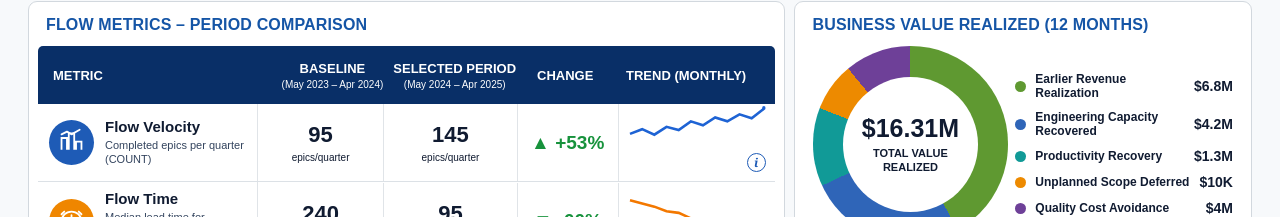
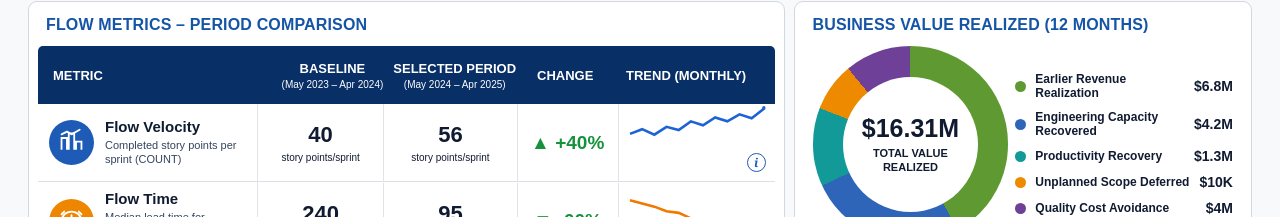
Before and after one commit to praneetsyavagal1/jira-insights, a Next.js app: page / in a window 1280 px wide. Shown: the part 354-571 px from the top of the page. Built offline with nearby package versions, Linux system fonts and the light colour scheme.

Commit message:
Align flow velocity with Jira sprint evidence

```diff
--- a/src/components/executive-dashboard.tsx
+++ b/src/components/executive-dashboard.tsx
@@ -25,7 +25,7 @@ const topMetrics = [
     label: "Capacity Recovered",
     value: "$4.2M",
     detail: "Engineering Capacity Gained",
-    info: "The team completed 145 epics per quarter versus 95 previously without adding equivalent headcount. Reusable patterns, better sequencing, and AI-assisted work on comparable stories helped recover delivery capacity.",
+    info: "Sprint 7 delivered 56 completed story points versus the Sprint 1 baseline of 40, a 40% increase. DASH-8 and DASH-14 were delivered using GitHub Copilot, while the team also benefited from reusable patterns and better sequencing.",
     tone: "purple",
     icon: "team",
     href: "/insights?metric=capacity-recovered",
@@ -62,15 +62,15 @@ const topMetrics = [
 const flowMetrics = [
   {
     name: "Flow Velocity",
-    description: "Completed epics per quarter (COUNT)",
+    description: "Completed story points per sprint (COUNT)",
     baseline: "95",
-    baselineUnit: "epics/quarter",
+    baselineUnit: "story points/sprint",
     after: "145",
-    afterUnit: "epics/quarter",
+    afterUnit: "story points/sprint",
     change: "+53%",
     direction: "up",
     tone: "blue",
-    info: "Velocity rose because the team standardized delivery patterns, split work into smaller slices, and used GitHub Copilot on comparable stories such as DASH-8 and DASH-14. Those changes reduced implementation effort without a matching increase in team size.",
+    info: "Sprint 1 established a 40-point baseline. By Sprint 7, the team delivered 56 points—40% more—while DASH-8 and DASH-14 recorded GitHub Copilot in Jira's AI Tool field. The result suggests AI-assisted implementation and reusable delivery patterns helped the team complete more work per sprint.",
     href: "/insights?metric=flow-velocity",
     points: "0,18 18,12 36,19 54,9 72,13 90,2 108,7 126,-3 144,2 162,-7 180,-2 198,-14",
   },
@@ -164,7 +164,7 @@ const periodSnapshots = {
     driverValues: ["$6.8M", "$4.2M", "$1.3M", "$10K", "$4M"],
     top: { "Total Estimated Value": "$16.31M", "Revenue Impact": "$6.8M", "Capacity Recovered": "$4.2M", "Productivity Recovered": "$1.3M", "Cost Avoidance": "$4M", "Unplanned Work Reduction": "$10K" },
     flow: {
-      "Flow Velocity": { baseline: "95", after: "145", change: "+53%", direction: "up", points: "0,18 18,12 36,19 54,9 72,13 90,2 108,7 126,-3 144,2 162,-7 180,-2 198,-14" },
+      "Flow Velocity": { baseline: "40", after: "56", change: "+40%", direction: "up", points: "0,18 18,12 36,19 54,9 72,13 90,2 108,7 126,-3 144,2 162,-7 180,-2 198,-14" },
       "Flow Time": { baseline: "240", after: "95", change: "-60%", direction: "down", points: "0,2 18,6 36,10 54,16 72,18 90,25 108,28 126,35 144,38 162,46 180,51 198,57" },
       "Flow Efficiency": { baseline: "24%", after: "46%", change: "+92%", direction: "up", points: "0,29 18,23 36,20 54,19 72,13 90,17 108,10 126,12 144,5 162,2 180,-6 198,-13" },
       "Blocked Time": { baseline: "15", after: "3", change: "-80%", direction: "down", points: "0,1 18,10 36,16 54,21 72,27 90,34 108,35 126,42 144,44 162,49 180,51 198,58" },
```
